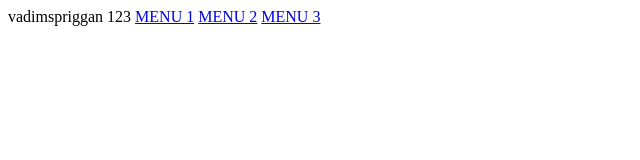
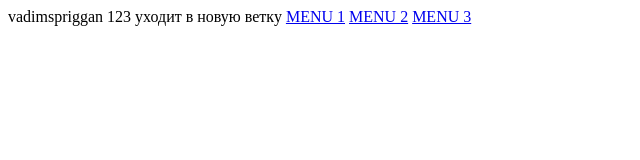
Before and after one commit to vadimspriggan/test_site, a plain HTML site: page index.html in a window 1280 px wide. Shown: the whole page, without its empty margins (0-640 px from the left). Drawn offline with Linux system fonts and the light colour scheme.

Commit message:
Update index.html

```diff
--- a/index.html
+++ b/index.html
@@ -4,7 +4,7 @@
 </Head>
 
 <body>
-vadimspriggan 123
+vadimspriggan 123 уходит в новую ветку
 <a href="./menu1.html">MENU 1</a>
 <a href="./menu2.html">MENU 2</a>
 <a href="./menu3.html">MENU 3</a>
```
